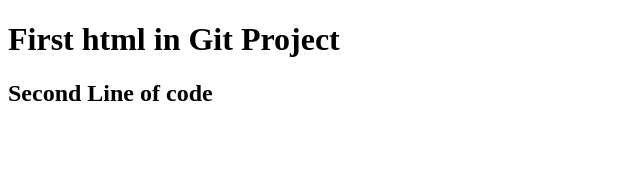
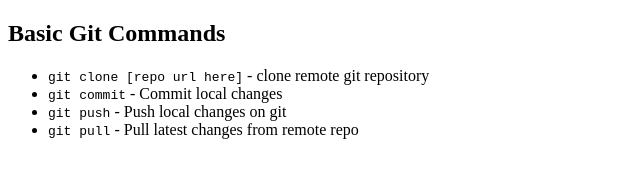
Before and after one commit to ristepz/sedc-v4, a plain HTML site: page index.html in a window 1280 px wide. Shown: the whole page, without its empty margins (0-640 px from the left). Drawn offline with Linux system fonts and the light colour scheme.

Commit message:
Git commands

```diff
--- a/index.html
+++ b/index.html
@@ -7,7 +7,12 @@
     <title>Document</title>
 </head>
 <body>
-    <h1>First html in Git Project</h1>
-    <h2>Second Line of code</h2>
+    <h2>Basic Git Commands</h2>
+    <ul>
+        <li><code>git clone [repo url here]</code> - clone remote git repository</li>
+        <li><code>git commit</code> - Commit local changes</li>
+        <li><code>git push</code> - Push local changes on git</li>
+        <li><code>git pull</code> - Pull latest changes from remote repo</li>
+    </ul>
 </body>
 </html>
```
